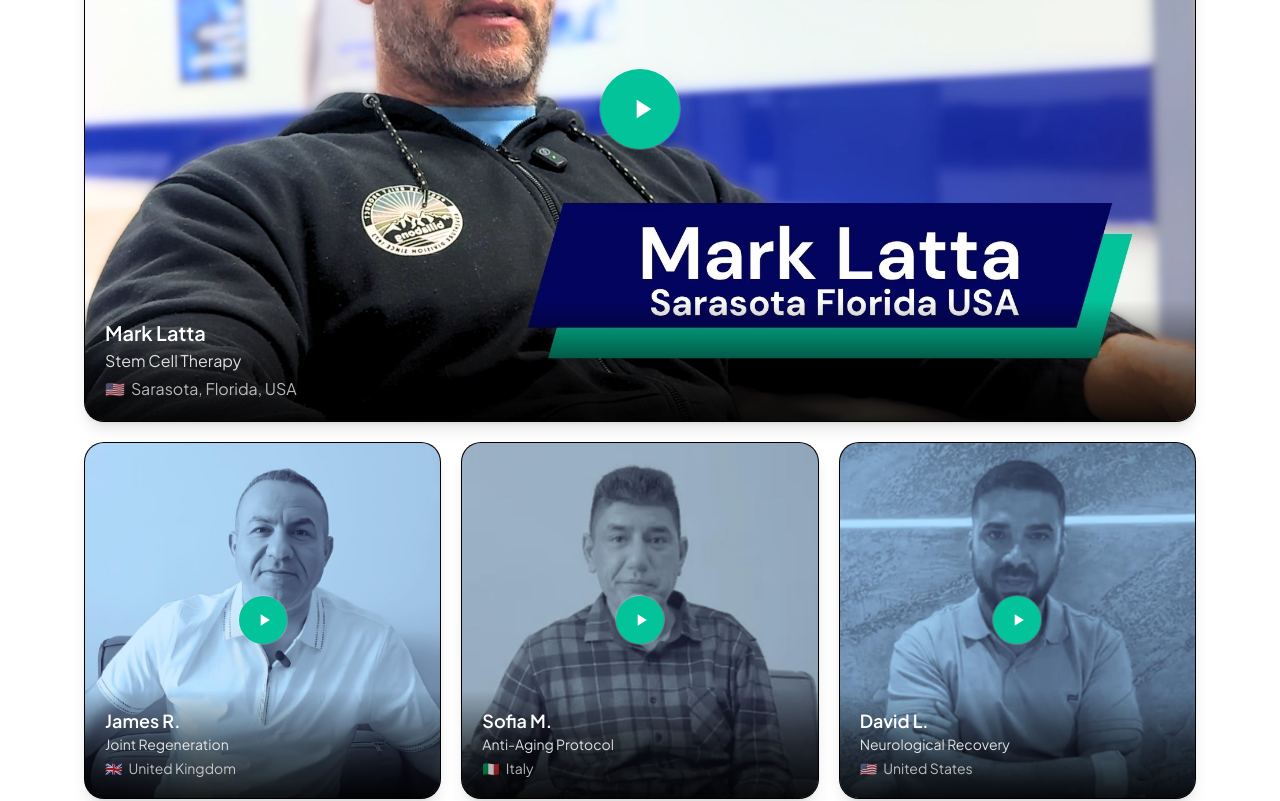
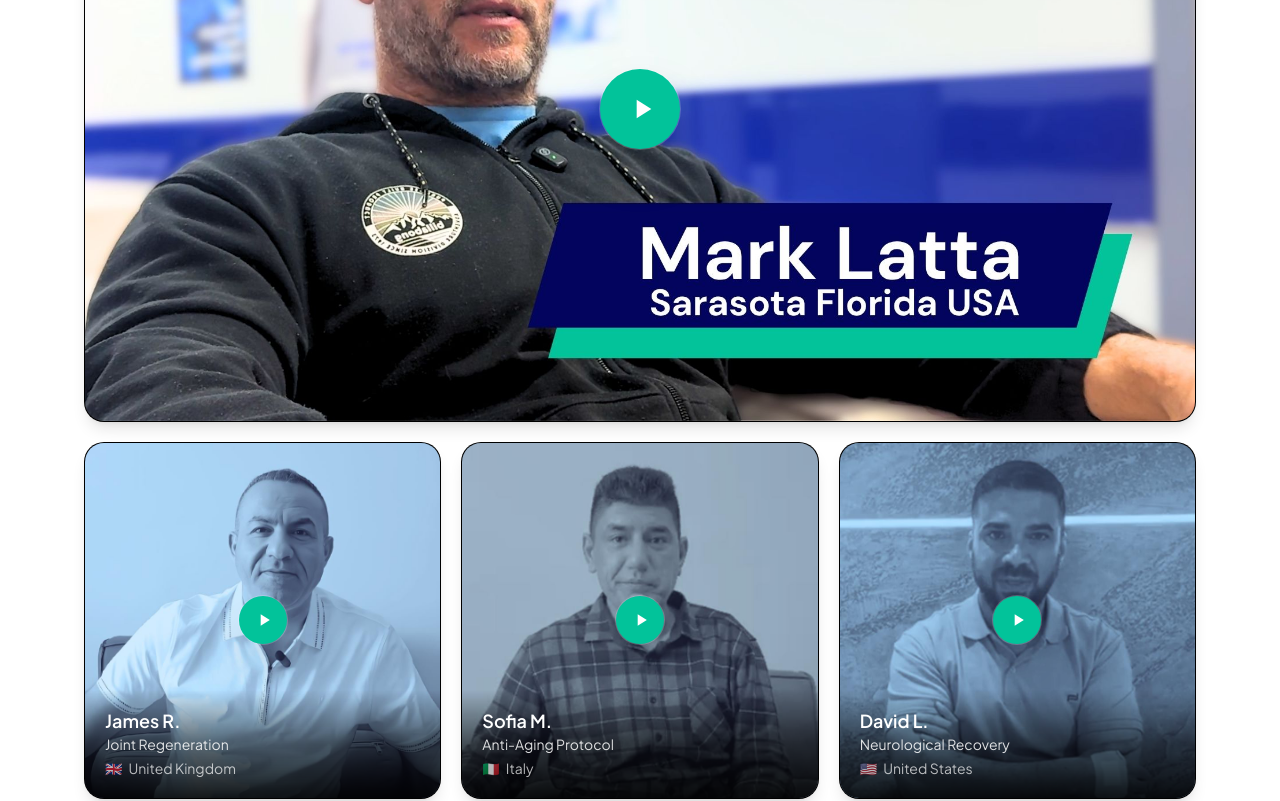
Before and after one commit to newcotelgit/stemplus, a React (Vite) app: page / in a window 1280 px wide. Shown: the part 1291-2092 px from the top of the page. Built offline with nearby package versions, Linux system fonts and the light colour scheme.

Commit message:
Remove duplicate name overlay from main testimonial card

```diff
--- a/src/pages/Landing.tsx
+++ b/src/pages/Landing.tsx
@@ -180,25 +180,21 @@ function VideoCard({
           </svg>
         </span>
       </div>
-      {/* Bottom typography */}
+      {/* Bottom typography — hidden on main card, shown on smaller cards */}
+      {!isMain && (
         <div className="absolute inset-x-0 bottom-0 bg-gradient-to-t from-black/90 via-black/55 to-transparent p-4 sm:p-5">
-        <p
-          className={`font-semibold text-white leading-tight ${isMain ? "text-lg sm:text-xl" : "text-base sm:text-lg"}`}
-        >
+          <p className="font-semibold text-white leading-tight text-base sm:text-lg">
             {item.name}
           </p>
-        <p
-          className={`text-white/85 ${isMain ? "text-base mt-1" : "text-sm mt-0.5"}`}
-        >
+          <p className="text-white/85 text-sm mt-0.5">
             {item.treatment}
           </p>
-        <p
-          className={`text-white/70 flex items-center gap-1.5 ${isMain ? "text-base mt-1" : "text-sm mt-1"}`}
-        >
+          <p className="text-white/70 flex items-center gap-1.5 text-sm mt-1">
             <span aria-hidden>{item.flag}</span>
             <span>{item.country}</span>
           </p>
         </div>
+      )}
     </button>
   );
 }
```
Lines whose indentation alone changed are shown as unchanged.
